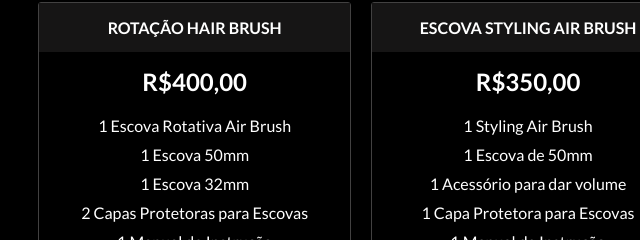
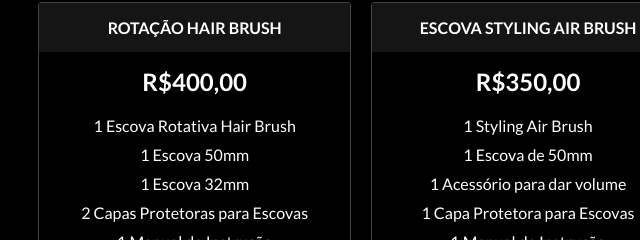
Before and after one commit to SimonePenido/Escova-rotativa, a plain HTML site: page index.html in a window 1280 px wide. Shown: the part 1404-1644 px from the top of the page, 112-752 px from the left. Drawn offline with Linux system fonts and the light colour scheme.

Commit message:
Update index.html

```diff
--- a/index.html
+++ b/index.html
@@ -72,7 +72,7 @@
                     <div class="level">Rotação Hair Brush</div>
                     <h2>R$400,00</h2>
                     <ol>
-                        <li>1 Escova Rotativa Air Brush</li>
+                        <li>1 Escova Rotativa Hair Brush</li>
                         <li>1 Escova 50mm</li>
                         <li>1 Escova 32mm</li>
                         <li>2 Capas Protetoras para Escovas</li>
```
